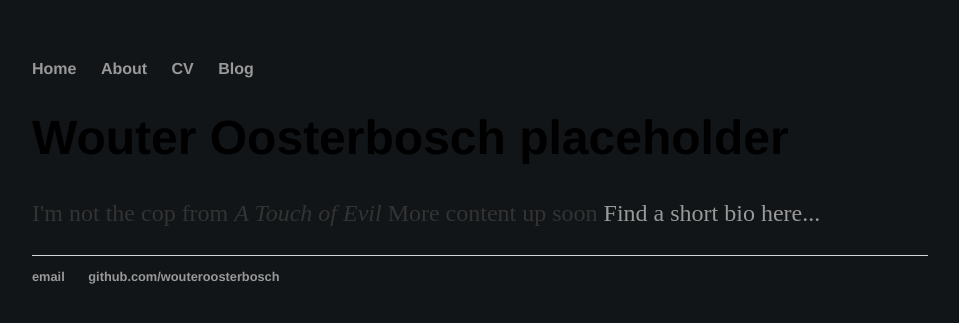
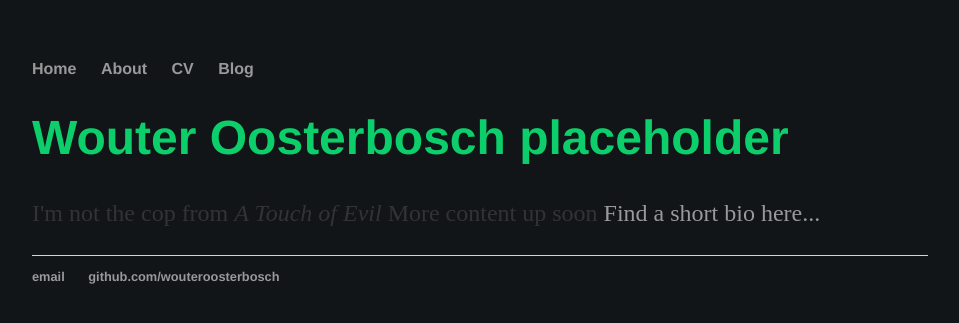
Before and after one commit to wouteroosterbosch/wouteroosterbosch.github.io, a Jekyll site: the page built from index.html, in a window 1280 px wide. Shown: the top 323 px of the page, without its empty margins (160-1119 px from the left). Built offline with Jekyll 4.4.1, drawn with Linux system fonts in a browser that asks for light colours.

Commit message:
Update main.css
Trying new title color

```diff
--- a/css/main.css
+++ b/css/main.css
@@ -23,6 +23,7 @@ a:hover {
 h1 {
     font-size: 3em;
     font-family:'Helvetica', 'Arial', 'Sans-Serif';
+    color:#0CCE6B;
 }
 p {
     font-size: 1.5em;
```
